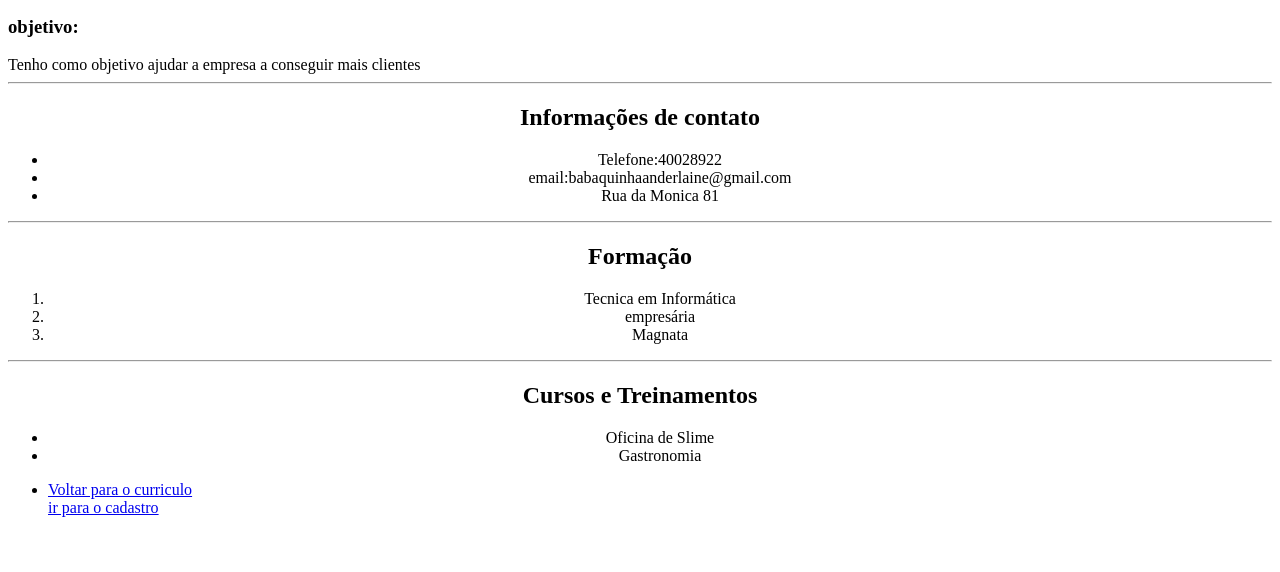
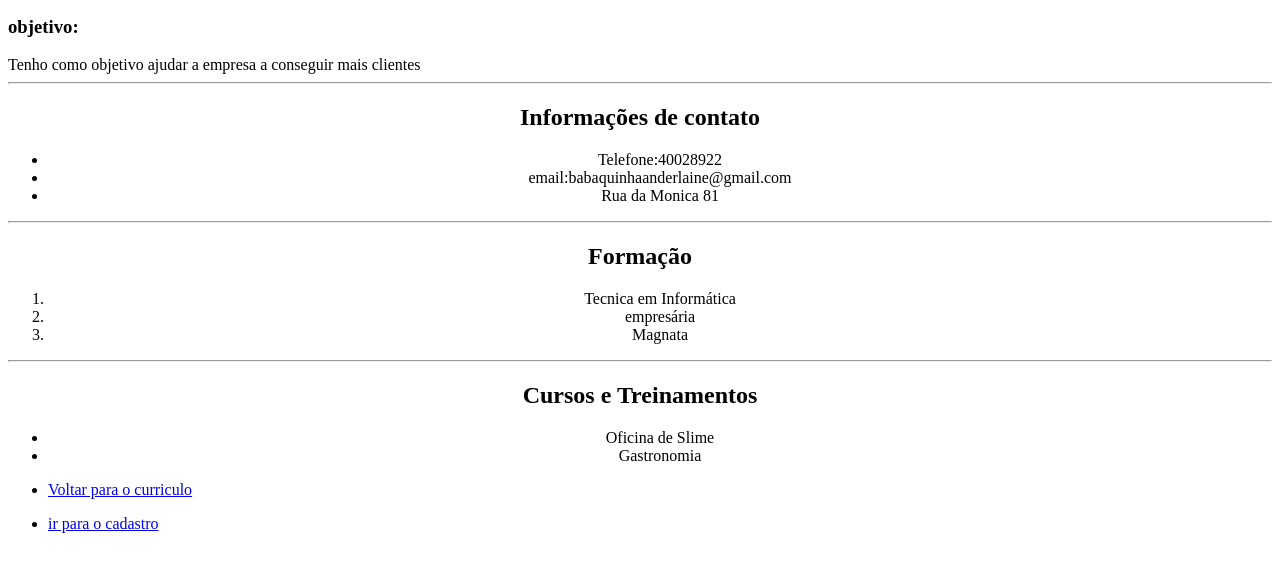
Before and after one commit to BabaquinhaAnderlaine/meu-curriculo, a plain HTML site: page index.html in a window 1280 px wide. Shown: the part 124-696 px from the top of the page. Drawn offline with Linux system fonts and the light colour scheme.

Commit message:
Update index.html

```diff
--- a/index.html
+++ b/index.html
@@ -46,6 +46,11 @@
     <li>
 <a href="curriculo.html">Voltar para o curriculo</a>
     </li>
-    <a href="cadastro.html"> ir para o cadastro </a>
+</ul>
+    <ul>
+        <li>
+<a href="cadastro.html"> ir para o cadastro </a>
+        </li>
+    </ul>
 </body>
 </html>
```
